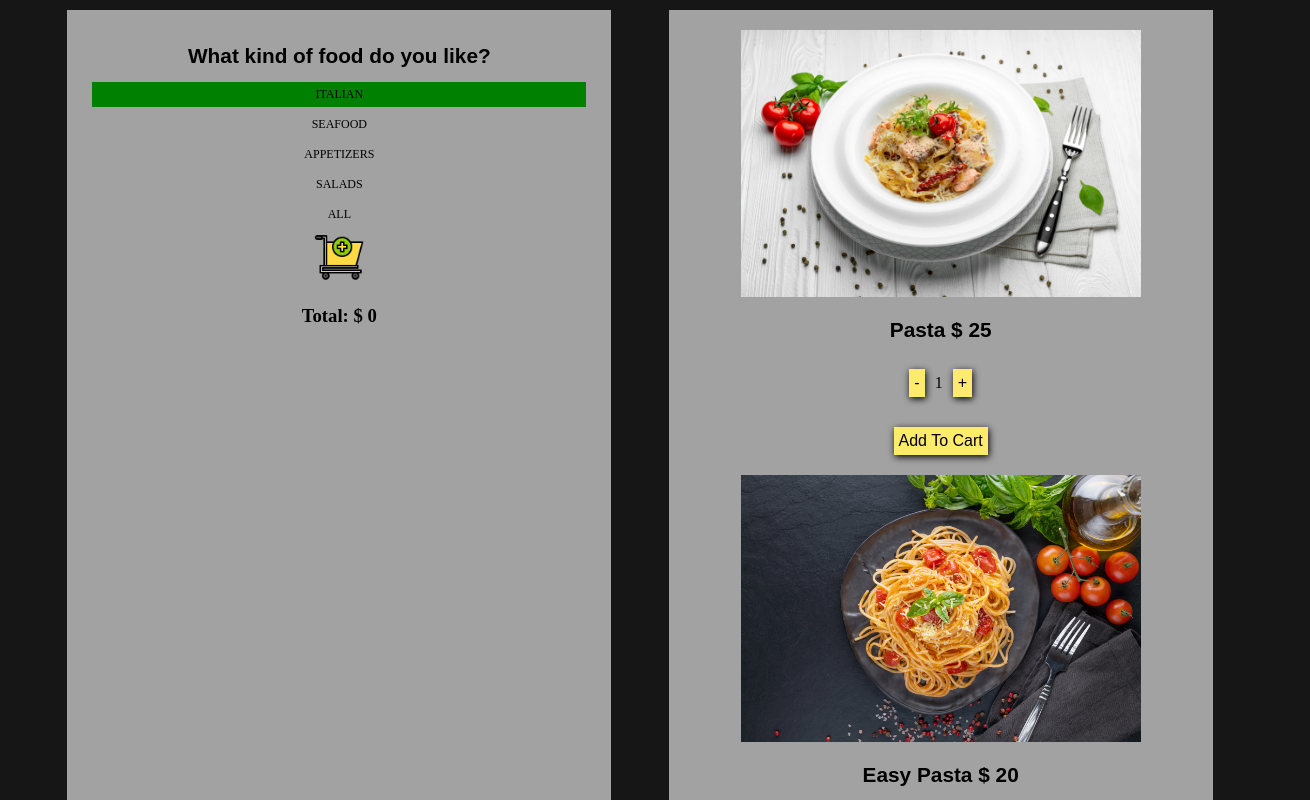
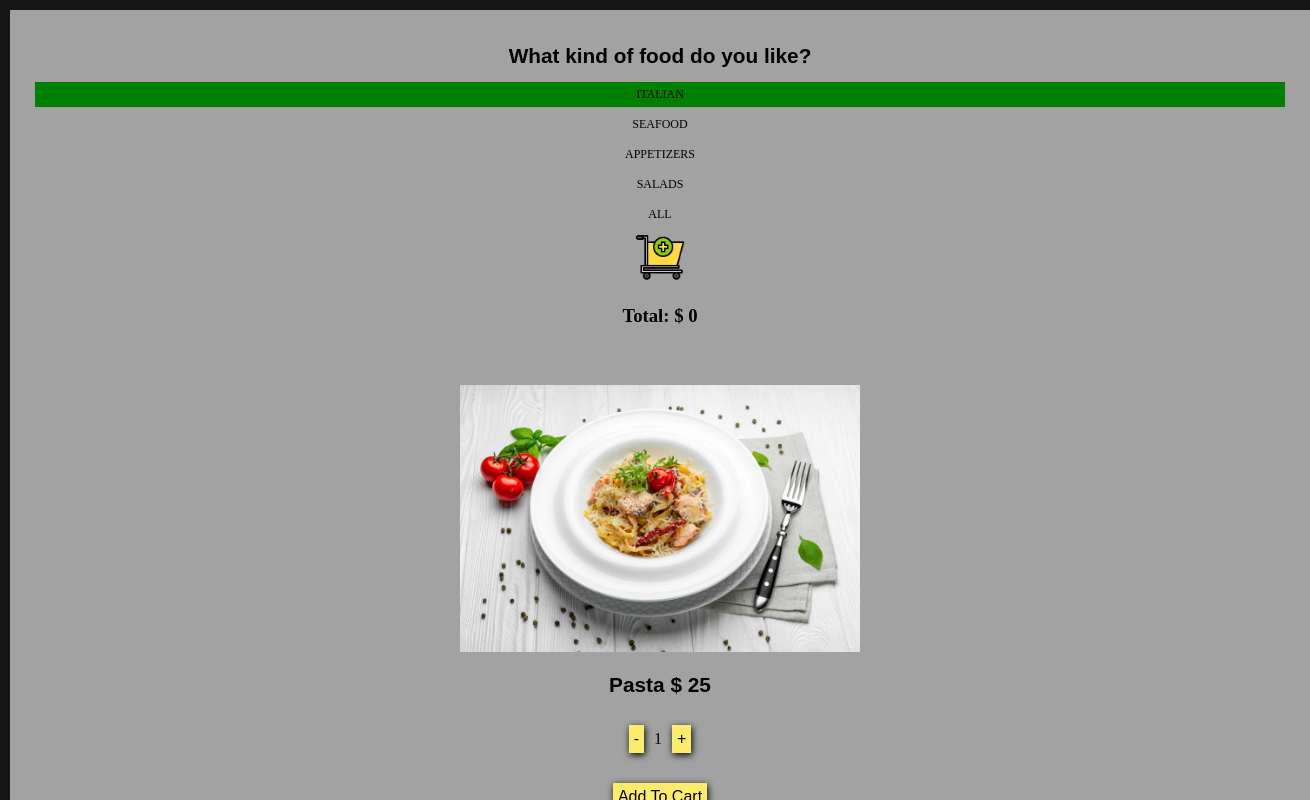
Before and after one commit to Ina-gencer/food-online, a React (Create React App) app: page / in a window 1280 px wide. Shown: the top 800 px of the page, 1310 px wide, since content can reach past the window. Built offline with nearby package versions, Linux system fonts and the light colour scheme.

Commit message:
Update App.css
added mobile adaptation

```diff
--- a/src/App.css
+++ b/src/App.css
@@ -57,5 +57,15 @@ button {
 .check_list{
   display: flex;
   justify-content: space-around;
+}
+@media all and (min-width: 700px) {
+  .App {
+    display: flex;
+    flex-direction: column;
+    justify-content: center;
+  }
 
+  .block {
+    width: 100%;
+  }
 }
```
